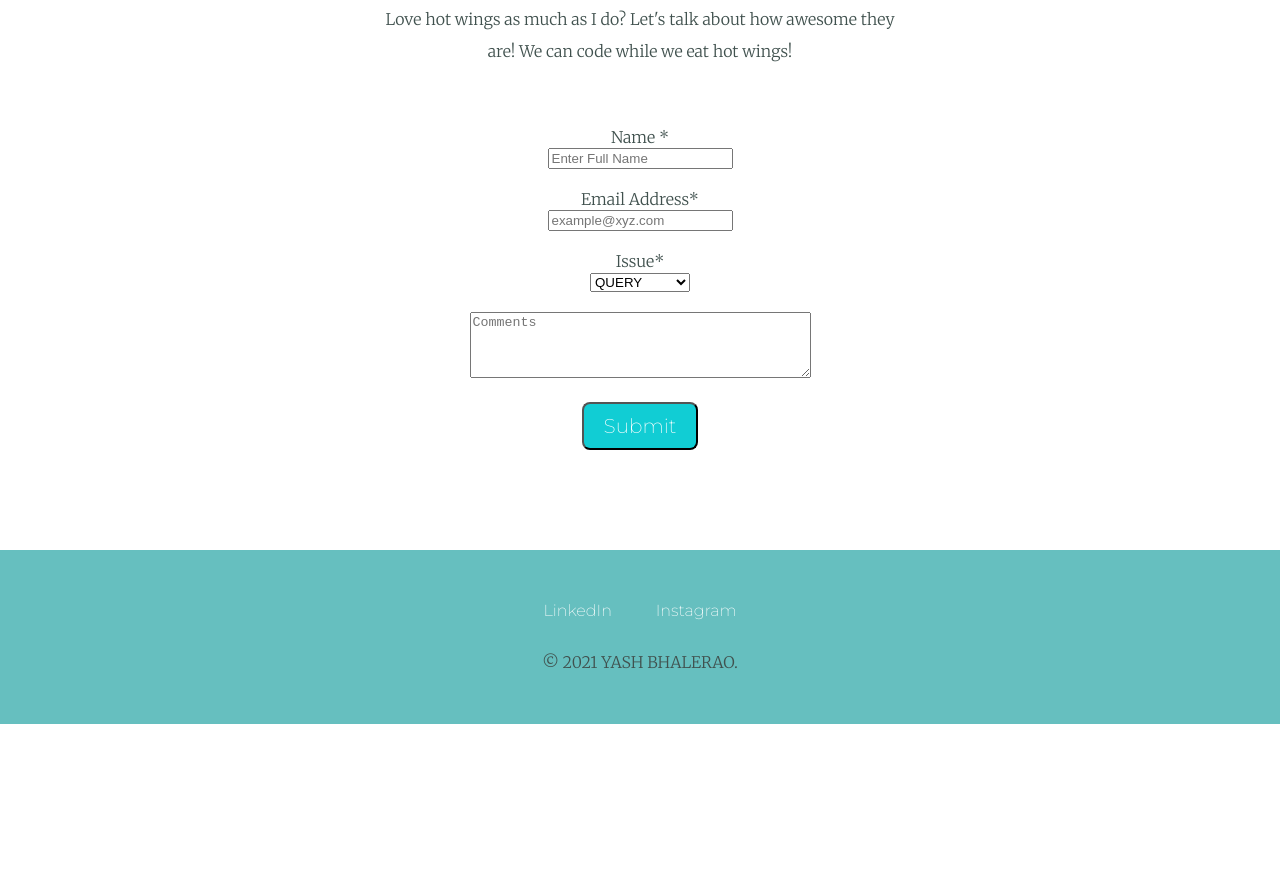
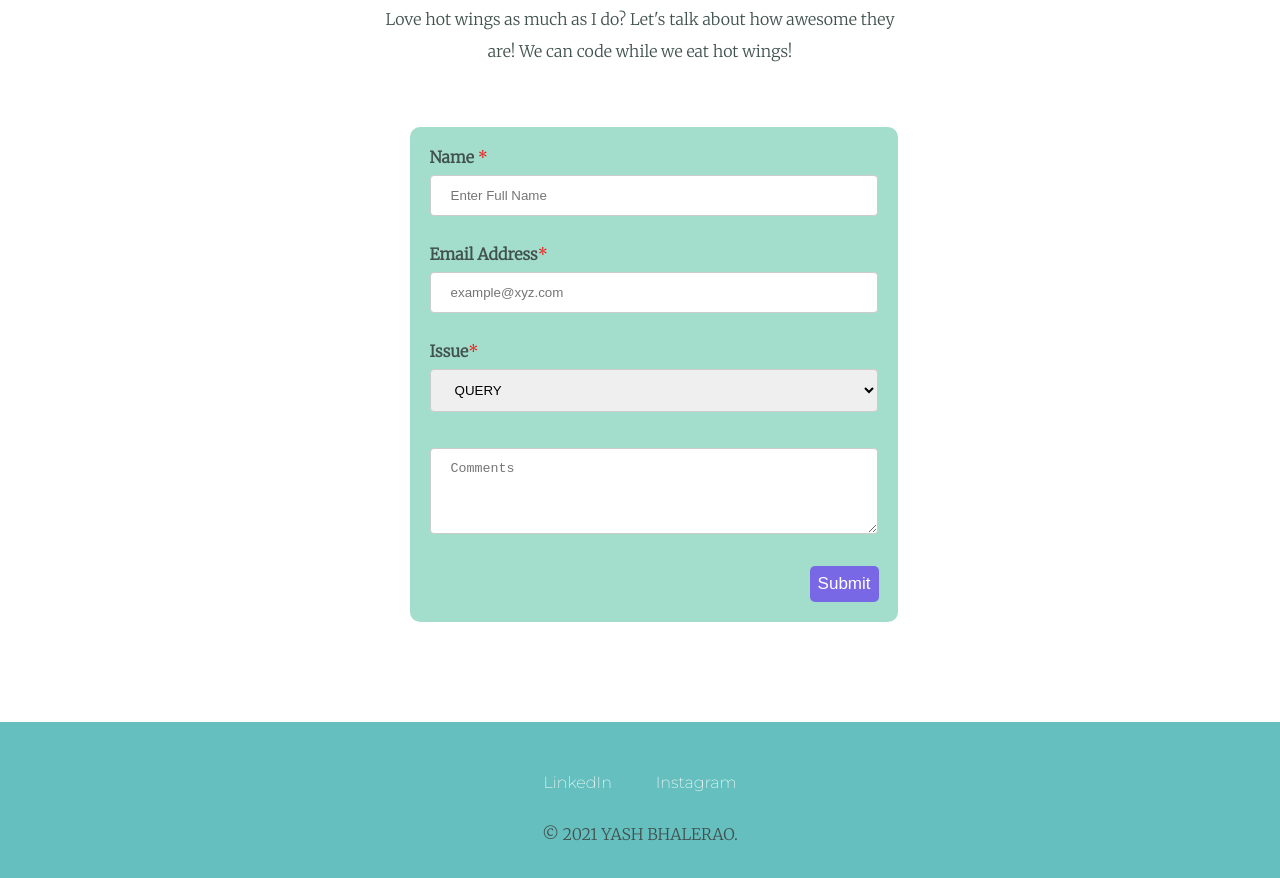
Before and after one commit to yashbhalerao5015/personalwebsite, a plain HTML site: page index.html in a window 1280 px wide. Shown: the part 2460-3338 px from the top of the page. Before the commit the page ends 3184 px from the top, so only its background shows below. Drawn offline with Linux system fonts and the light colour scheme.

Commit message:
Update style.css

```diff
--- a/styles.css
+++ b/styles.css
@@ -103,32 +103,49 @@ padding: 50px 0 20px;
   width:40%;
   margin: 40px auto 60px;
 }
-.btn {
-  background: #11cdd4;
-  background-image: -webkit-linear-gradient(top, #11cdd4, #1199a);
-  background-image: -moz-linear-gradient(top, #11cdd4, #1199a);
-  background-image: -ms-linear-gradient(top, #11cdd4, #1199a);
-  background-image: -o-linear-gradient(top, #11cdd4, #1199a);
-  background-image: linear-gradient(to bottom, #11cdd4, #1199a);
-  -webkit-border-radius: 8;
-  -moz-border-radius: 8;
-  border-radius: 8px;
-  font-family: 'Montserrat', sans-serif;
-  color: #ffffff;
-  font-size: 20px;
-  padding: 10px 20px 10px 20px;
-  text-decoration: none;
-}
 
-.btn:hover {
-  background: #30e3cb;
-  background-image: -webkit-linear-gradient(top, #30e3cb, #2bc4ad);
-  background-image: -moz-linear-gradient(top, #30e3cb, #2bc4ad);
-  background-image: -ms-linear-gradient(top, #30e3cb, #2bc4ad);
-  background-image: -o-linear-gradient(top, #30e3cb, #2bc4ad);
-  background-image: linear-gradient(to bottom, #30e3cb, #2bc4ad);
-  text-decoration: none;
-}
 .copyright{
   padding: 10px;
 }
+.con-me{
+  border-radius: 10px;
+  background-color:#a3ddcb;
+   padding: 20px;
+   width: 35%;
+   text-align: left;
+   margin-left: 32%;
+   font-weight: bold;
+
+}
+.btn {
+  background: #7868e6;
+  color: white;
+  font-size: 17px;
+  text-decoration: none;
+  border: none;
+  padding: 8px;
+  margin-left: 380px;
+  border-radius: 5px;
+}
+input[type=text],textarea,select{
+  width: 100%;
+  padding: 12px 20px;
+  margin: 8px 0;
+  display: inline-block;
+  border: 1px solid #ccc;
+  border-radius: 4px;
+  box-sizing: border-box;
+}
+input[type=email]{
+  width: 100%;
+  padding: 12px 20px;
+  margin: 8px 0;
+  display: inline-block;
+  border: 1px solid #ccc;
+  border-radius: 4px;
+  box-sizing: border-box;
+}
+.required{
+  color: red;
+  font-weight: normal;
+}
```
